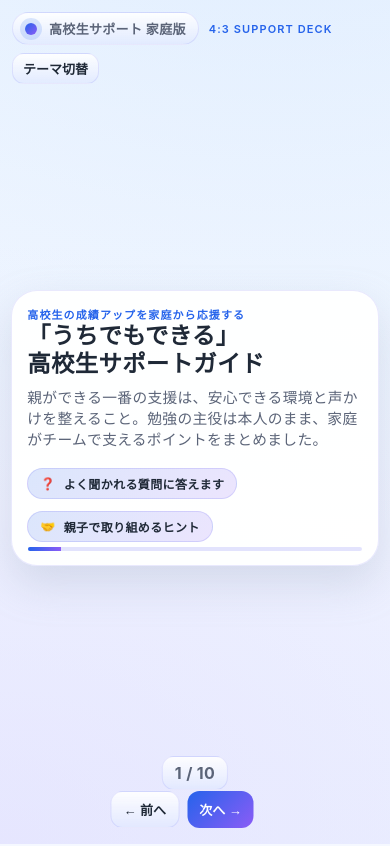
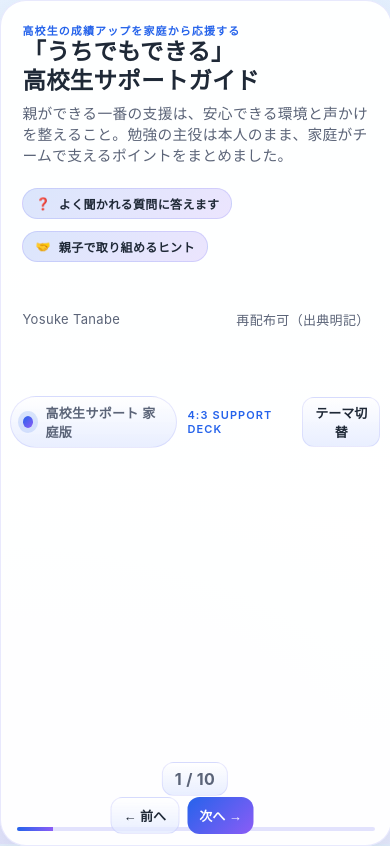
Before and after one commit to yosuke62/study-guide, a plain HTML site: page index.html in a window 390 px wide. Drawn offline with Linux system fonts and the light colour scheme.

Commit message:
Refactor CSS styles for layout and spacing

```diff
--- a/index.html
+++ b/index.html
@@ -220,43 +220,61 @@
         --p: clamp(13px, 3.4vw, 17px);
         --small: clamp(11px, 3vw, 14px);
       }
+      body{
+        overflow:hidden;
+      }
       .toolbar{
-        inset: 12px 12px auto 12px;
-        flex-direction:column;
-        align-items:flex-start;
-        gap:8px;
+        inset: 10px;
+        flex-direction:row;
+        justify-content:space-between;
+        align-items:center;
+        gap:6px;
         font-size: var(--small);
       }
       .brand{ padding:6px 12px; font-size: var(--small); }
       .btn.small{ padding:5px 10px; font-size: var(--small); }
-      .deck{ padding: 88px 0 74px; }
+      .deck{
+        padding: 0;
+        width:100vw;
+        height:100vh;
+      }
       .pages{
-        width: min(96vw, 520px);
-        height: calc(min(96vw, 520px) * 3 / 4);
+        width: 100vw;
+        height: 100vh;
       }
       .page{
         position:absolute;
         min-height: 100%;
-        padding: clamp(14px, 4vw, 18px);
+        padding: clamp(16px, 5vw, 24px);
+        display:flex;
+        flex-direction:column;
+        gap: clamp(12px, 4vw, 20px);
       }
-      .page header{ flex-direction:column; align-items:flex-start; gap:12px; }
+      .page header{
+        flex-direction:column;
+        align-items:flex-start;
+        gap: clamp(12px, 4vw, 18px);
+      }
       .page header .stack{ align-items:flex-start; }
-      .grid-2, .grid-3{ grid-template-columns: 1fr; gap: clamp(12px, 3.6vw, 18px); }
+      .grid-2, .grid-3{
+        grid-template-columns: 1fr;
+        gap: clamp(12px, 4vw, 20px);
+      }
       .grid-2.pair.match{ grid-template-columns: 1fr; }
-      .grid-2.pair.match .card-lite{ margin-bottom: 14px; }
-      .card{ padding: clamp(12px, 3.2vw, 16px); }
+      .grid-2.pair.match .card-lite{ margin-bottom: clamp(8px, 2vw, 14px); }
+      .card{ padding: clamp(12px, 3.6vw, 18px); }
       ul,ol{ padding-left: 1.1em; }
-      li{ margin:.24em 0; }
-      .pair.callout{ grid-template-columns: 1fr; gap:8px; }
+      li{ margin:.22em 0; }
+      .pair.callout{ grid-template-columns: 1fr; gap: clamp(8px, 2.8vw, 12px); }
       .pair.callout .arrow{
         justify-content:flex-start;
         transform: rotate(90deg);
         transform-origin:left center;
       }
-      .pair .bad, .pair .good{ margin-bottom: 4px; }
+      .pair .bad, .pair .good{ margin-bottom: clamp(4px, 1.8vw, 10px); }
       .nav{
         position:fixed;
-        bottom:16px;
+        bottom:10px;
         left:50%;
         transform: translateX(-50%);
         gap:8px;
@@ -264,7 +282,7 @@
       .nav .btn{ padding:8px 12px; font-size: var(--small); }
       .indicator{
         left:50%;
-        bottom:54px;
+        bottom:48px;
         transform: translateX(-50%);
         padding:6px 12px;
       }
@@ -279,15 +297,13 @@
         --p: clamp(12.5px, 3.6vw, 16px);
         --small: clamp(11px, 3.4vw, 13px);
       }
-      .pages{
-        width: min(94vw, 460px);
-        height: calc(min(94vw, 460px) * 3 / 4);
-      }
-      .deck{ padding: 82px 0 70px; }
-      .card{ padding: clamp(10px, 3.6vw, 14px); }
-      .grid-2.pair.match .card-lite{ margin-bottom: 10px; }
-      .pair.callout .arrow{ font-size: clamp(18px, 8vw, 24px); }
-      .pair .bad::before, .pair .good::before{ font-size: clamp(18px, 7.5vw, 24px); }
+      .deck{ padding:0; }
+      .pages{ width:100vw; height:100vh; }
+      .page{ padding: clamp(14px, 5.5vw, 22px); }
+      .card{ padding: clamp(10px, 4vw, 16px); }
+      .grid-2.pair.match .card-lite{ margin-bottom: clamp(6px, 2.5vw, 12px); }
+      .pair.callout .arrow{ font-size: clamp(18px, 7vw, 24px); }
+      .pair .bad::before, .pair .good::before{ font-size: clamp(18px, 6.8vw, 24px); }
     }
   </style>
 </head>
```
